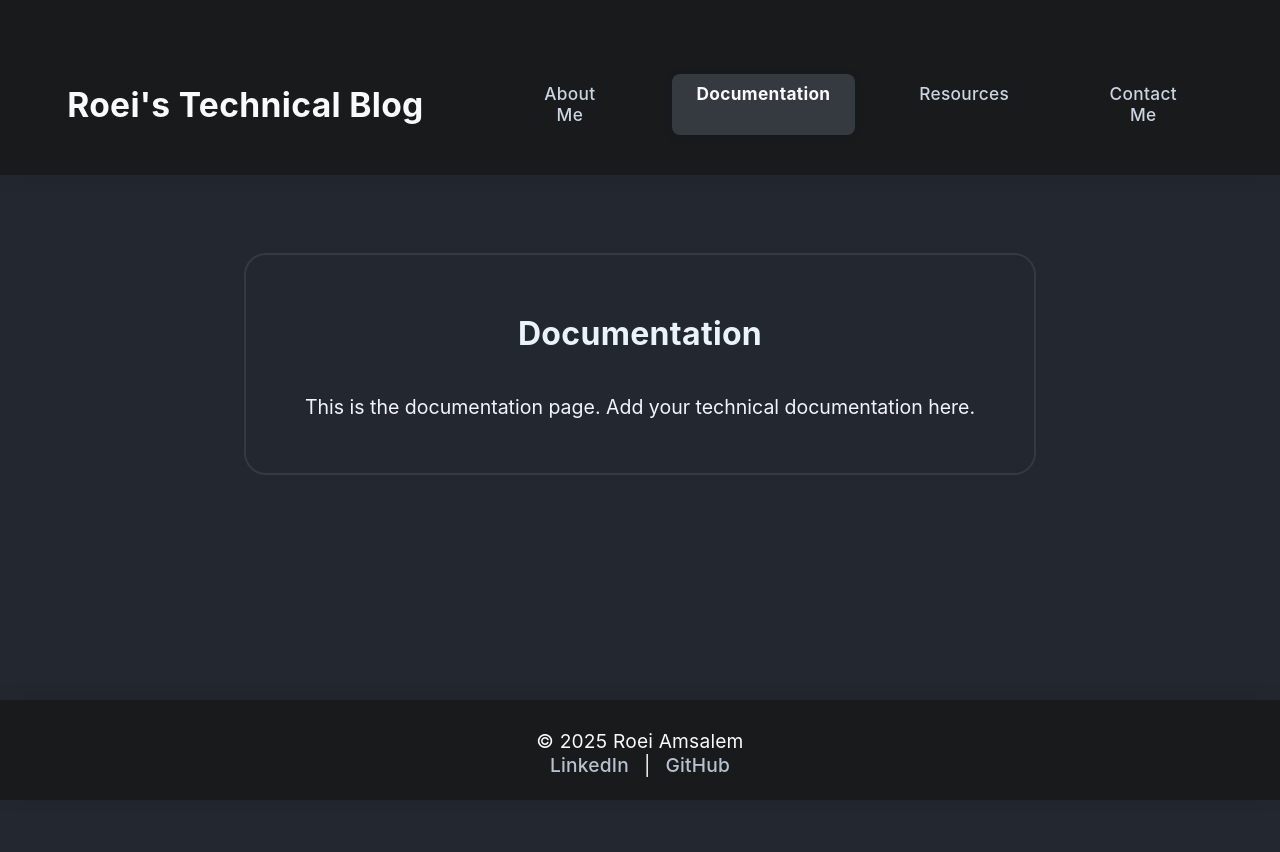
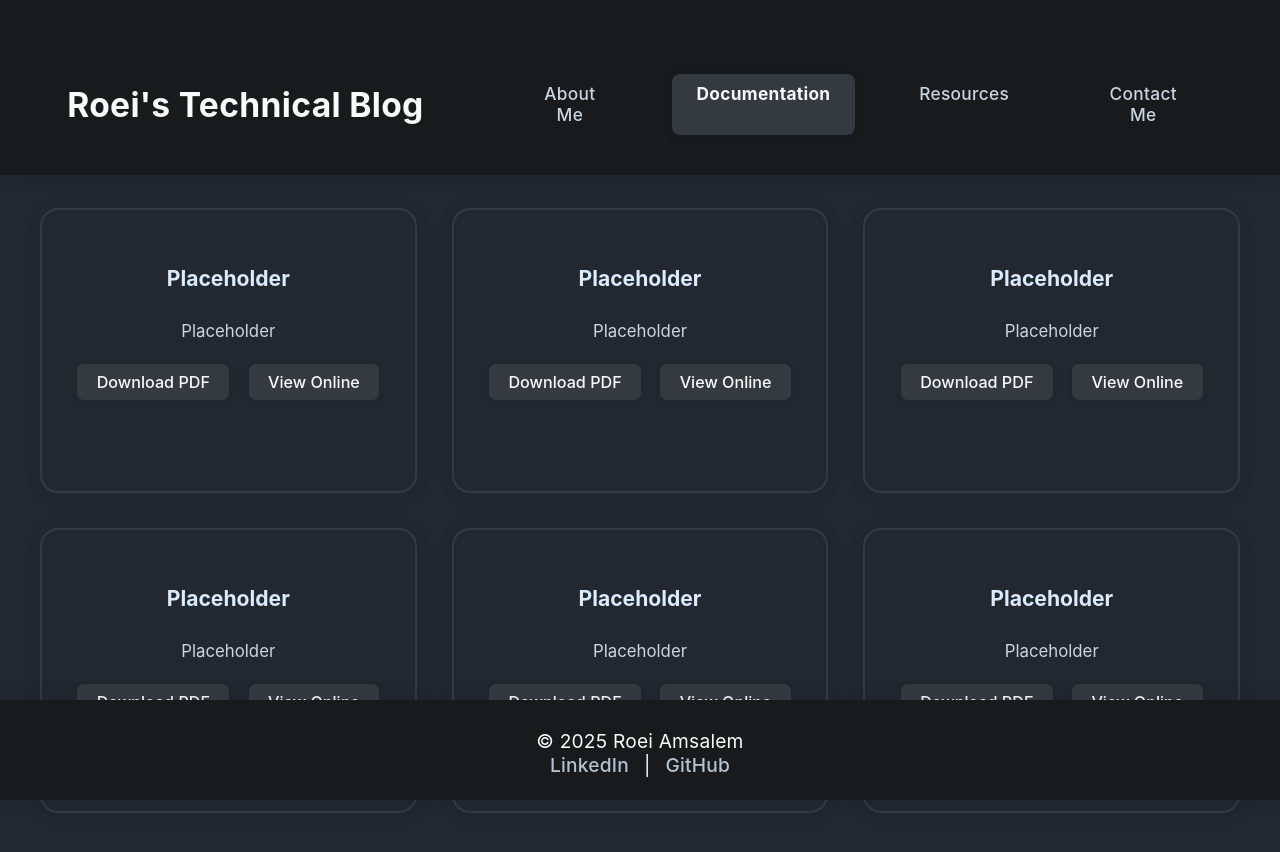
Before and after one commit to roeiam3/roeiam3-website, a plain HTML site: page docs/documentation.html in a window 1280 px wide. Drawn offline with Linux system fonts and the light colour scheme.

Commit message:
Checkpoint 1

```diff
--- a/docs/assets/css/general.css
+++ b/docs/assets/css/general.css
@@ -295,6 +295,89 @@ body {
   }
 }
 
+/* Resource grid styles */
+.resources-grid {
+  display: grid;
+  grid-template-columns: repeat(auto-fit, minmax(320px, 1fr));
+  gap: 2.2em;
+  max-width: 1200px;
+  margin: 0 auto;
+  padding-top: 6.5em;
+  padding-bottom: 3em;
+  box-sizing: border-box;
+  width: 100%;
+}
+
+body {
+  padding-top: 6.5em;
+  padding-bottom: 4.5em;
+  box-sizing: border-box;
+}
+
+@media (max-width: 600px) {
+  .resources-grid {
+    padding-top: 5.2em;
+    padding-bottom: 2em;
+  }
+  body {
+    padding-top: 5.2em;
+    padding-bottom: 2em;
+  }
+}
+
+.resource-box {
+  background: #23272f;
+  border: 2px solid #353a40;
+  border-radius: 18px;
+  box-shadow: 0 2px 18px rgba(24,34,51,0.09);
+  padding: 2.2em 2em 1.6em 2em;
+  color: #f1f5fa;
+  text-align: center;
+  display: flex;
+  flex-direction: column;
+  align-items: center;
+  justify-content: flex-start;
+  min-height: 220px;
+  transition: box-shadow 0.18s, border 0.18s;
+}
+.resource-box:hover {
+  box-shadow: 0 4px 28px rgba(24,34,51,0.14);
+  border: 2px solid #6ea3ff;
+}
+.resource-box h3 {
+  font-size: 1.32rem;
+  margin-bottom: 0.6em;
+  color: #dbeafe;
+}
+.resource-box p {
+  font-size: 1.05rem;
+  color: #cbd5e1;
+  margin-bottom: 1.4em;
+}
+.resource-links {
+  display: flex;
+  gap: 1.2em;
+  justify-content: center;
+}
+.resource-link {
+  display: inline-block;
+  padding: 0.5em 1.2em;
+  border-radius: 7px;
+  background: #353a40;
+  color: #f8fafc;
+  text-decoration: none;
+  font-size: 1.01rem;
+  font-weight: 500;
+  border: none;
+  transition: background 0.18s, color 0.18s, box-shadow 0.18s;
+  box-shadow: 0 1px 6px rgba(24,34,51,0.08);
+}
+.resource-link:hover, .resource-link:focus {
+  background: #23272f;
+  color: #6ea3ff;
+  box-shadow: 0 2px 12px rgba(24,34,51,0.13);
+}
+
 /* Contact form styles */
 .contact-form {
   display: flex;
--- a/docs/documentation.html
+++ b/docs/documentation.html
@@ -20,12 +20,56 @@
     </div>
   </header>
   <main>
-    <section class="about-box">
-      <h3>Documentation</h3>
-      <p>
-        This is the documentation page. Add your technical documentation here.
-      </p>
-    </section>
+    <div class="resources-grid">
+      <section class="resource-box">
+        <h3>Placeholder</h3>
+        <p>Placeholder</p>
+        <div class="resource-links">
+          <a href="assets/documentation/placeholder1.pdf" download class="resource-link">Download PDF</a>
+          <a href="assets/documentation/placeholder1.pdf" target="_blank" class="resource-link">View Online</a>
+        </div>
+      </section>
+      <section class="resource-box">
+        <h3>Placeholder</h3>
+        <p>Placeholder</p>
+        <div class="resource-links">
+          <a href="assets/documentation/placeholder2.pdf" download class="resource-link">Download PDF</a>
+          <a href="assets/documentation/placeholder2.pdf" target="_blank" class="resource-link">View Online</a>
+        </div>
+      </section>
+      <section class="resource-box">
+        <h3>Placeholder</h3>
+        <p>Placeholder</p>
+        <div class="resource-links">
+          <a href="assets/documentation/placeholder3.pdf" download class="resource-link">Download PDF</a>
+          <a href="assets/documentation/placeholder3.pdf" target="_blank" class="resource-link">View Online</a>
+        </div>
+      </section>
+      <section class="resource-box">
+        <h3>Placeholder</h3>
+        <p>Placeholder</p>
+        <div class="resource-links">
+          <a href="assets/documentation/placeholder4.pdf" download class="resource-link">Download PDF</a>
+          <a href="assets/documentation/placeholder4.pdf" target="_blank" class="resource-link">View Online</a>
+        </div>
+      </section>
+      <section class="resource-box">
+        <h3>Placeholder</h3>
+        <p>Placeholder</p>
+        <div class="resource-links">
+          <a href="assets/documentation/placeholder5.pdf" download class="resource-link">Download PDF</a>
+          <a href="assets/documentation/placeholder5.pdf" target="_blank" class="resource-link">View Online</a>
+        </div>
+      </section>
+      <section class="resource-box">
+        <h3>Placeholder</h3>
+        <p>Placeholder</p>
+        <div class="resource-links">
+          <a href="assets/documentation/placeholder6.pdf" download class="resource-link">Download PDF</a>
+          <a href="assets/documentation/placeholder6.pdf" target="_blank" class="resource-link">View Online</a>
+        </div>
+      </section>
+    </div>
   </main>
   <footer>
     &copy; 2025 Roei Amsalem<br>
```
Also changed, not shown: docs/resources.html (+50 -6 lines).
